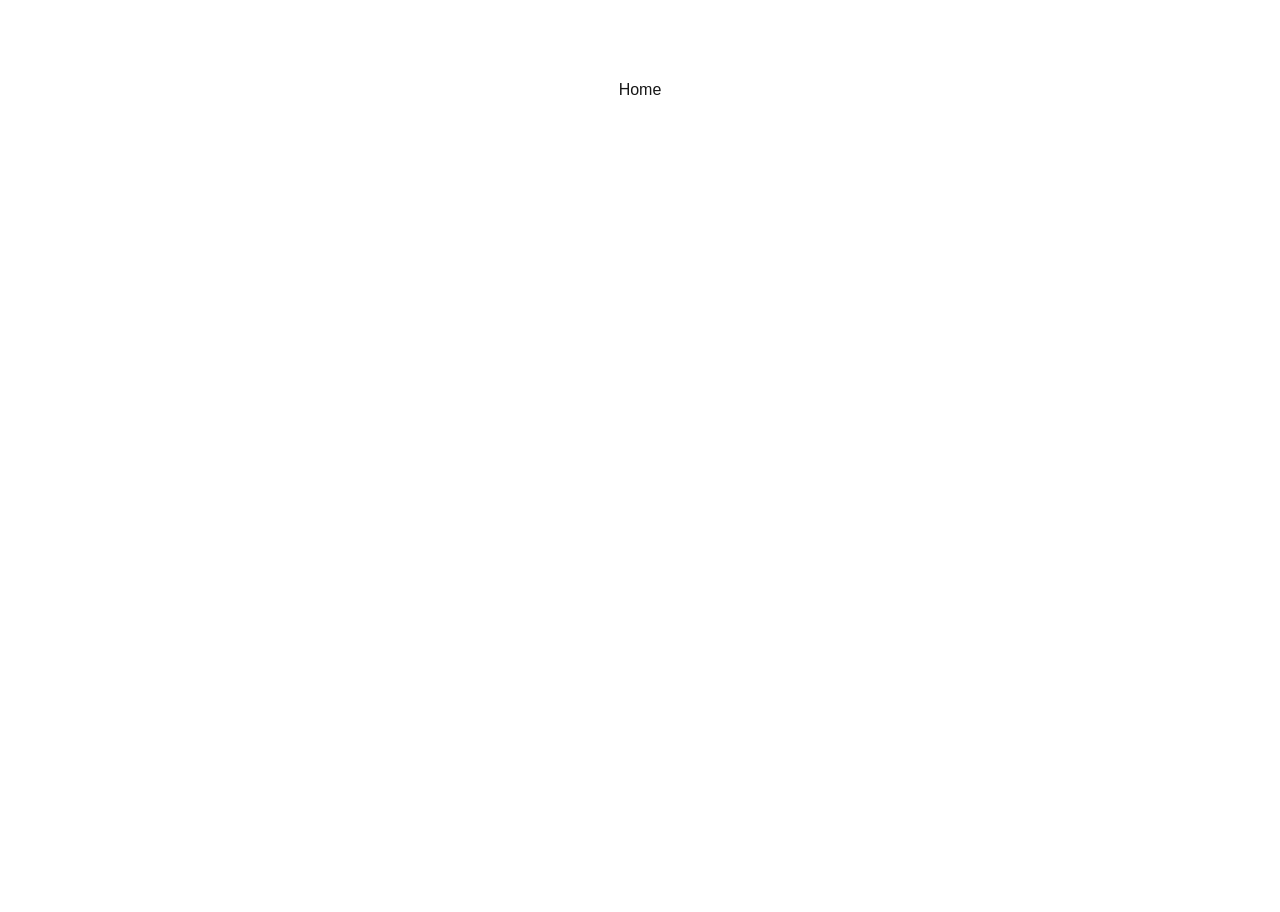
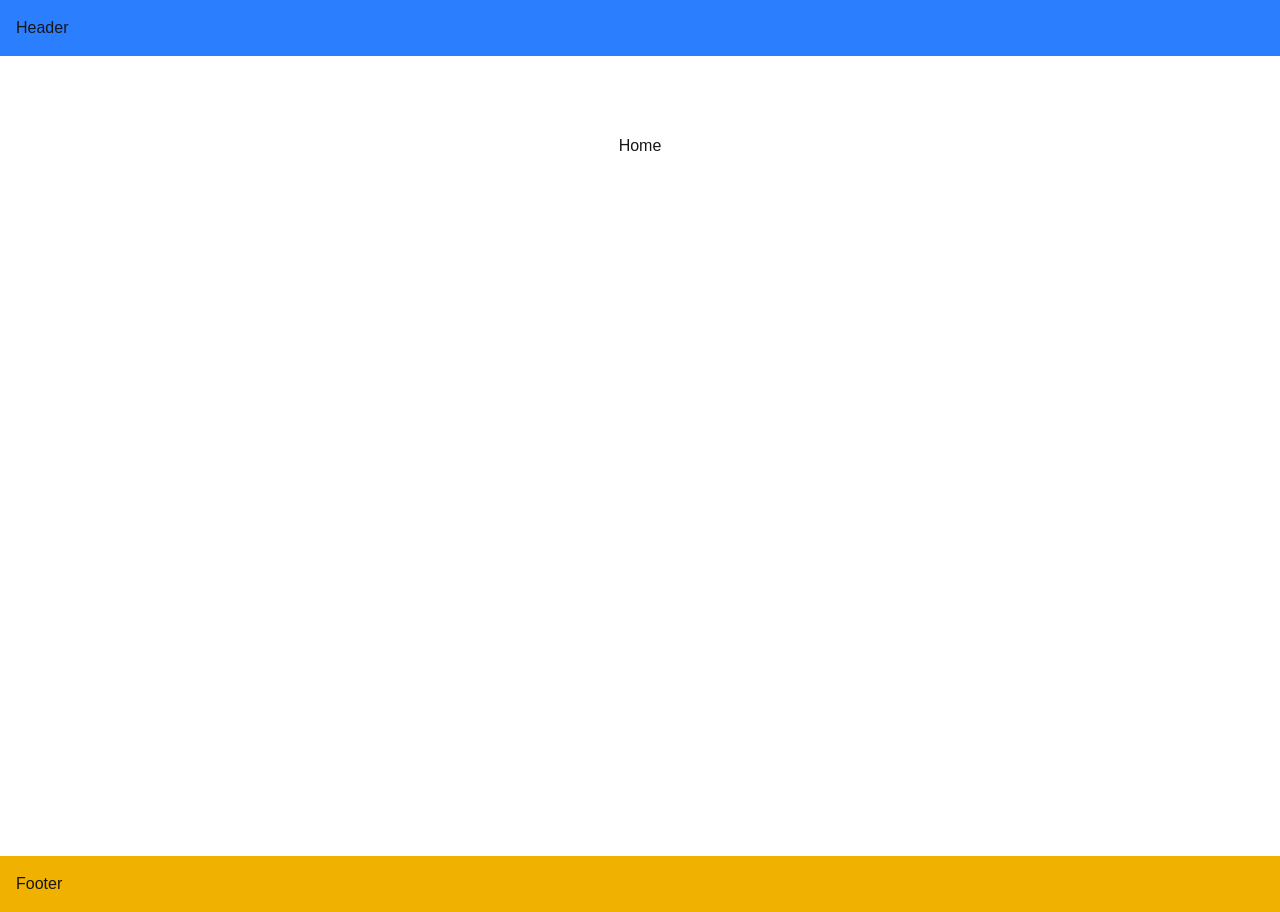
Before and after one commit to somitshandilya/routing-next-tutorial, a Next.js app: page / in a window 1280 px wide. Before the commit the page ends 800 px from the top, so only its background shows below. Built offline with nearby package versions, Linux system fonts and the light colour scheme.

Commit message:
layout-tutorial

```diff
--- a/src/app/layout.tsx
+++ b/src/app/layout.tsx
@@ -14,9 +14,15 @@ export default function RootLayout({
 }>) {
   return (
     <html lang="en">
+      <header className="bg-blue-500 p-4">
+        Header
+      </header>
       <body>
         {children}
       </body>
+      <footer className="bg-yellow-500 p-4">
+        Footer
+      </footer>
     </html>
   );
 }
```
